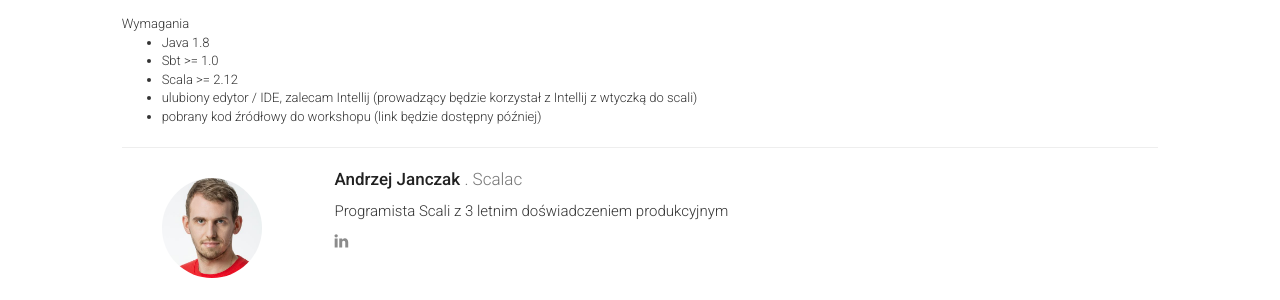
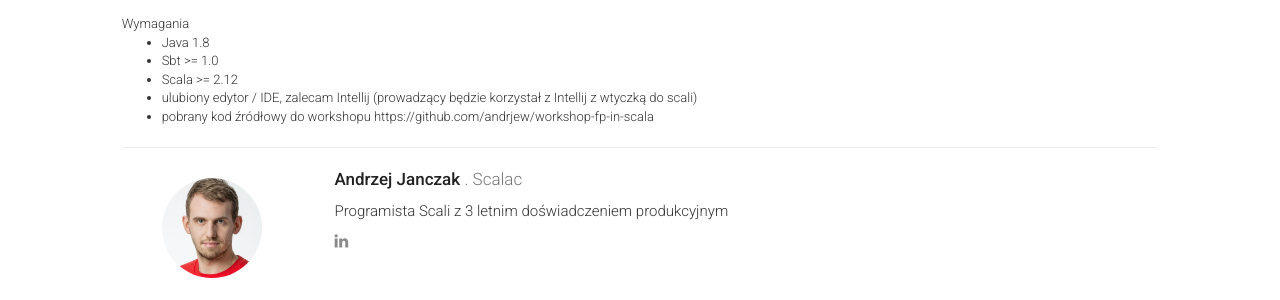
Before and after one commit to 42patterns/bytebay-website, a Jekyll site: the page built from sessions.html, in a window 1280 px wide and 900 px high, scrolled down 12737 px. Shown: the part 151-451 px from the top of the window. Built offline with Jekyll 4.4.1, drawn with Linux system fonts in a browser that asks for light colours; nearby versions of some CDN libraries; comment, search, counter and statistics services are not loaded.

Commit message:
Scala workshop details

```diff
--- a/_data/sessions.yml
+++ b/_data/sessions.yml
@@ -484,7 +484,7 @@ list:
       "Sbt >= 1.0",
       "Scala >= 2.12",
       "ulubiony edytor / IDE, zalecam Intellij (prowadzący będzie korzystał z Intellij z wtyczką do scali)",
-      "pobrany kod źródłowy do workshopu (link będzie dostępny później)"
+      "pobrany kod źródłowy do workshopu https://github.com/andrjew/workshop-fp-in-scala"
     ]}
     location: "Poziom -1"
     type: 0
```
